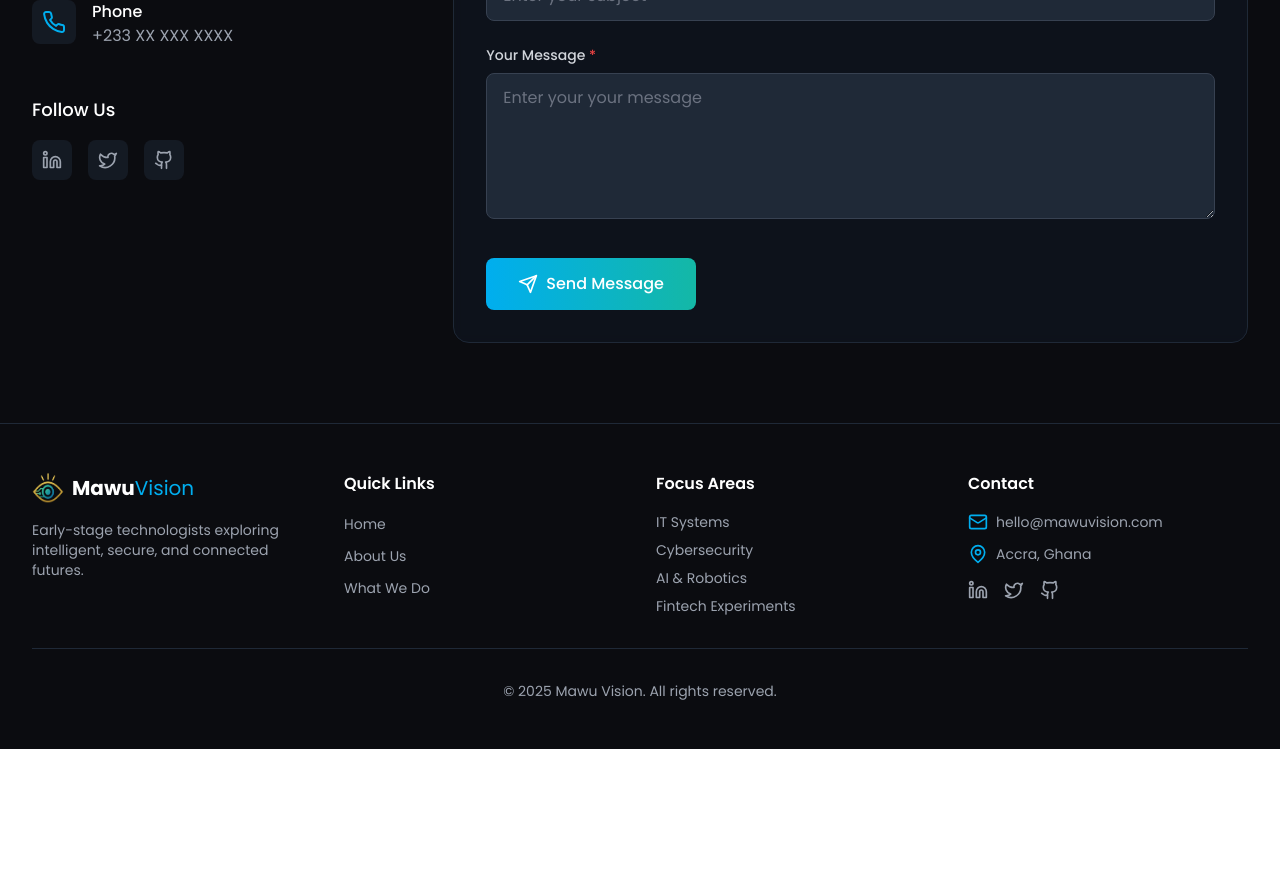
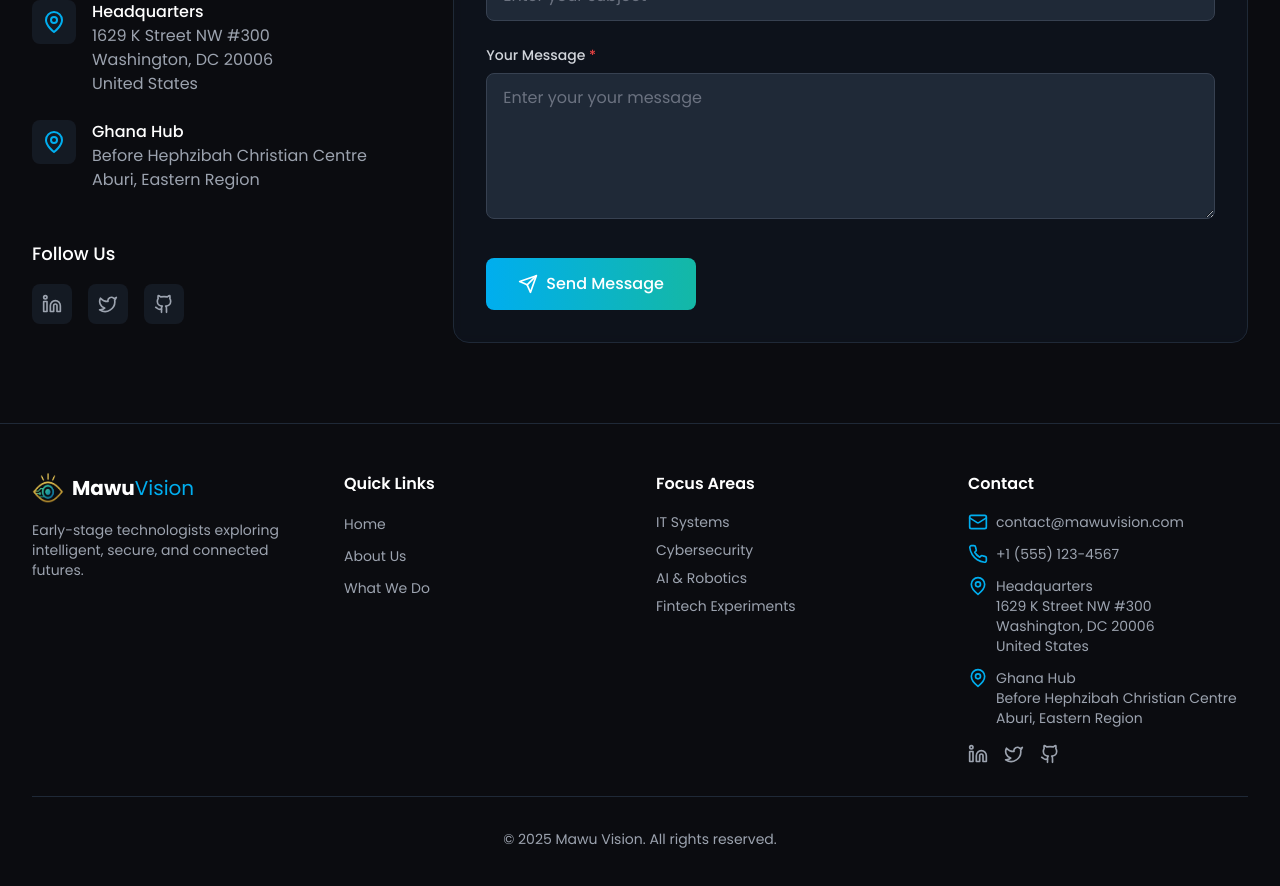
Before and after one commit to woedy/MawuVision1, a React (Vite) app: page /contact in a window 1280 px wide. Shown: the part 760-1646 px from the top of the page. Before the commit the page ends 1509 px from the top, so only its background shows below. Built offline with nearby package versions, Linux system fonts and the light colour scheme.

Commit message:
Update contact details and addresses

```diff
--- a/src/components/Footer.tsx
+++ b/src/components/Footer.tsx
@@ -1,5 +1,5 @@
 import { Link } from 'react-router-dom';
-import { Mail, MapPin, Linkedin, Twitter, Github } from 'lucide-react';
+import { Mail, MapPin, Linkedin, Twitter, Github, Phone } from 'lucide-react';
 
 export default function Footer() {
   return (
@@ -58,11 +58,23 @@
             <ul className="space-y-3">
               <li className="flex items-start space-x-2 text-gray-400 text-sm">
                 <Mail className="w-5 h-5 text-[#00AEEF] flex-shrink-0" />
-                <span>hello@mawuvision.com</span>
+                <span>contact@mawuvision.com</span>
+              </li>
+              <li className="flex items-start space-x-2 text-gray-400 text-sm">
+                <Phone className="w-5 h-5 text-[#00AEEF] flex-shrink-0" />
+                <span>+1 (555) 123-4567</span>
               </li>
               <li className="flex items-start space-x-2 text-gray-400 text-sm">
                 <MapPin className="w-5 h-5 text-[#00AEEF] flex-shrink-0" />
-                <span>Accra, Ghana</span>
+                <span className="whitespace-pre-line">
+                  {`Headquarters\n1629 K Street NW #300\nWashington, DC 20006\nUnited States`}
+                </span>
+              </li>
+              <li className="flex items-start space-x-2 text-gray-400 text-sm">
+                <MapPin className="w-5 h-5 text-[#00AEEF] flex-shrink-0" />
+                <span className="whitespace-pre-line">
+                  {`Ghana Hub\nBefore Hephzibah Christian Centre\nAburi, Eastern Region`}
+                </span>
               </li>
             </ul>
             <div className="flex space-x-4 mt-4">
--- a/src/pages/Contact.tsx
+++ b/src/pages/Contact.tsx
@@ -103,7 +103,7 @@
       // Simulate API call
       await new Promise(resolve => setTimeout(resolve, 1500));
 
-      const mailtoLink = `mailto:hello@mawuvision.com?subject=${encodeURIComponent(
+      const mailtoLink = `mailto:contact@mawuvision.com?subject=${encodeURIComponent(
         formData.subject
       )}&body=${encodeURIComponent(
         `Name: ${formData.name}\nEmail: ${formData.email}\n\nMessage:\n${formData.message}`
@@ -280,20 +280,26 @@
     {
       icon: Mail,
       title: 'Email',
-      content: 'hello@mawuvision.com',
-      link: 'mailto:hello@mawuvision.com',
-    },
-    {
-      icon: MapPin,
-      title: 'Location',
-      content: 'Accra, Ghana',
-      link: null,
+      content: 'contact@mawuvision.com',
+      link: 'mailto:contact@mawuvision.com',
     },
     {
       icon: Phone,
       title: 'Phone',
-      content: '+233 XX XXX XXXX',
-      link: 'tel:+233XXXXXXXX',
+      content: '+1 (555) 123-4567',
+      link: 'tel:+15551234567',
+    },
+    {
+      icon: MapPin,
+      title: 'Headquarters',
+      content: '1629 K Street NW #300\nWashington, DC 20006\nUnited States',
+      link: null,
+    },
+    {
+      icon: MapPin,
+      title: 'Ghana Hub',
+      content: 'Before Hephzibah Christian Centre\nAburi, Eastern Region',
+      link: null,
     },
   ];
 
@@ -375,7 +381,7 @@
                           {info.content}
                         </a>
                       ) : (
-                        <p className="text-gray-400">{info.content}</p>
+                        <p className="text-gray-400 whitespace-pre-line">{info.content}</p>
                       )}
                     </div>
                   </motion.div>
```
